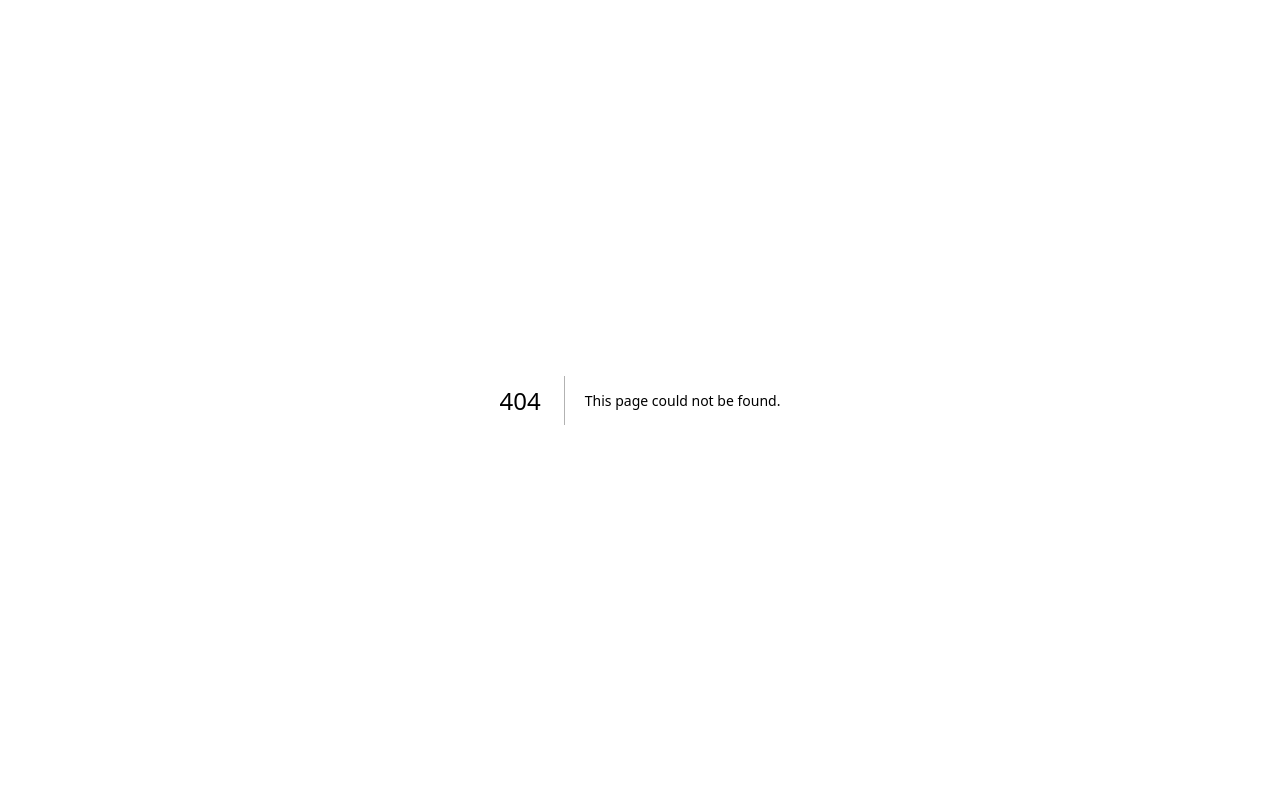
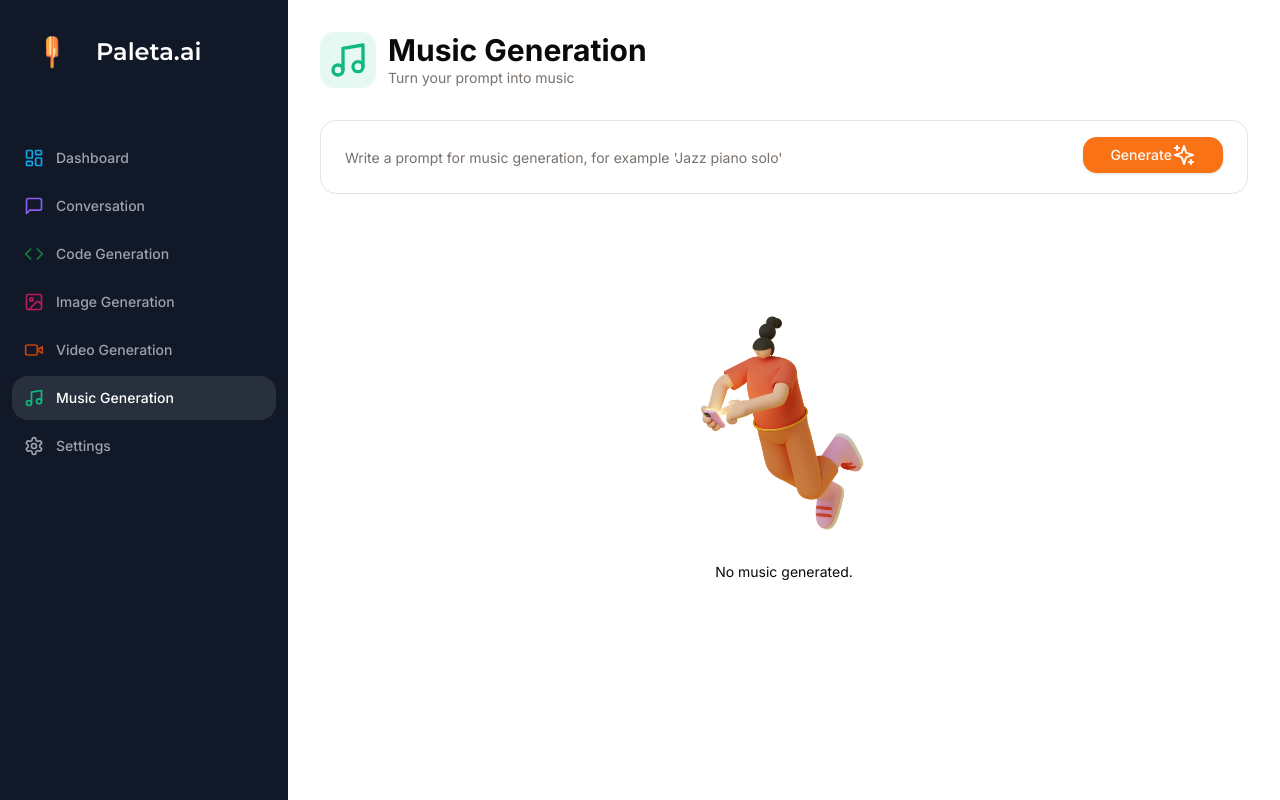
Before and after one commit to bernardobustamantemartinez/paleta-playground, a Next.js app: page /music in a window 1280 px wide. Before the commit this address had no page. Built offline with nearby package versions, Linux system fonts and the light colour scheme.

Commit message:
Music generation

```diff
--- /dev/null
+++ b/app/(dashboard)/(routes)/music/constants.ts
@@ -0,0 +1,5 @@
+import * as z from "zod";
+
+export const formSchema = z.object({
+  prompt: z.string().min(1, { message: "Prompt is required" }),
+});
--- /dev/null
+++ b/app/(dashboard)/(routes)/music/page.tsx
@@ -0,0 +1,120 @@
+"use client";
+import { useState } from "react";
+import axios from "axios";
+import * as z from "zod";
+import { zodResolver } from "@hookform/resolvers/zod";
+import OpenAI from "openai";
+import Heading from "@/components/ui/heading";
+import { Music, Sparkles, User } from "lucide-react";
+import { useForm } from "react-hook-form";
+import { formSchema } from "./constants";
+import { Form, FormControl, FormField, FormItem } from "@/components/ui/form";
+import { Empty } from "@/components/empty";
+import { Input } from "@/components/ui/input";
+import { Button } from "@/components/ui/button";
+import { useRouter } from "next/navigation";
+import { Loader } from "@/components/loader";
+
+const MusicPage = () => {
+  const router = useRouter();
+  const [music, setMusic] = useState<string>();
+
+  const form = useForm<z.infer<typeof formSchema>>({
+    resolver: zodResolver(formSchema),
+    defaultValues: { prompt: "" },
+  });
+
+  const isLoading = form.formState.isSubmitting;
+
+  const onSubmit = async (values: z.infer<typeof formSchema>) => {
+    try {
+      setMusic(undefined);
+
+      const response = await axios.post("/api/music", values);
+      console.log(response);
+
+      setMusic(response.data.audio);
+
+      form.reset();
+    } catch (error: any) {
+      // TODO: Open Pro Model
+      console.log(error);
+    } finally {
+      router.refresh();
+    }
+  };
+
+  return (
+    <div>
+      <Heading
+        title="Music Generation"
+        description="Turn your prompt into music"
+        icon={Music}
+        iconColor="text-emerald-500"
+        bgColor="bg-emerald-500/10"
+      />
+      <div className="px-4 lg:px-8">
+        <Form {...form}>
+          <form
+            onSubmit={form.handleSubmit(onSubmit)}
+            className="
+                    rounded-lg
+                    border
+                    w-full
+                    p-4
+                    px-3
+                    md:px-6
+                    focus-within:shadow-sm
+                    grid
+                    grid-cols-12
+                    gap-2
+                "
+          >
+            <FormField
+              name="prompt"
+              render={({ field }) => (
+                <FormItem className="col-span-12 lg:col-span-10">
+                  <FormControl className="mg-0 p-0">
+                    <Input
+                      className="border-0 outline-none
+                            focus-visible:ring-0
+                            focus-visibile:ring-transparent
+                        "
+                      disabled={isLoading}
+                      placeholder="Write a prompt for music generation, for example 'Jazz piano solo'"
+                      {...field}
+                    />
+                  </FormControl>
+                </FormItem>
+              )}
+            />
+            <Button
+              className="col-span-12 lg:col-span-2 w-full"
+              disabled={isLoading}
+            >
+              Generate
+              <Sparkles></Sparkles>
+            </Button>
+          </form>
+        </Form>
+        {isLoading && (
+          <div className="p-8 rounded-lg w-full flex items-center justify-center bg-muted">
+            <Loader />
+          </div>
+        )}
+        {!music && !isLoading && (
+          <div>
+            <Empty label="No music generated." />
+          </div>
+        )}
+        {music && (
+          <audio controls className="w-full mt-8">
+            <source src={music} />
+          </audio>
+        )}
+      </div>
+    </div>
+  );
+};
+
+export default MusicPage;
--- /dev/null
+++ b/app/api/music/route.ts
@@ -0,0 +1,36 @@
+import { auth } from "@clerk/nextjs";
+import { NextResponse } from "next/server";
+import Replicate from "replicate";
+
+const replicate = new Replicate({
+  auth: process.env.REPLICATE_API_TOKEN!,
+});
+
+export async function POST(req: Request) {
+  try {
+    const { userId } = auth();
+    const body = await req.json();
+    const { prompt } = body;
+
+    if (!userId) {
+      return new NextResponse("Unauthorized", { status: 401 });
+    }
+
+    if (!prompt) {
+      return new NextResponse("Prompt is required", { status: 400 });
+    }
+    const response = await replicate.run(
+      "riffusion/riffusion:8cf61ea6c56afd61d8f5b9ffd14d7c216c0a93844ce2d82ac1c9ecc9c7f24e05",
+      {
+        input: {
+          prompt_a: prompt,
+        },
+      }
+    );
+
+    return NextResponse.json(response);
+  } catch (error) {
+    console.log("[MUSIC_ERROR]", error);
+    return new NextResponse("Internal Error", { status: 500 });
+  }
+}
--- a/package.json
+++ b/package.json
@@ -34,6 +34,7 @@
     "react-dom": "18.2.0",
     "react-hook-form": "^7.48.2",
     "react-markdown": "^9.0.1",
+    "replicate": "^0.25.0",
     "tailwind-merge": "^1.14.0",
     "tailwindcss": "3.3.3",
     "tailwindcss-animate": "^1.0.6",
```
Also changed, not shown: 1 other file (tests, documents, lock files or other folders).
